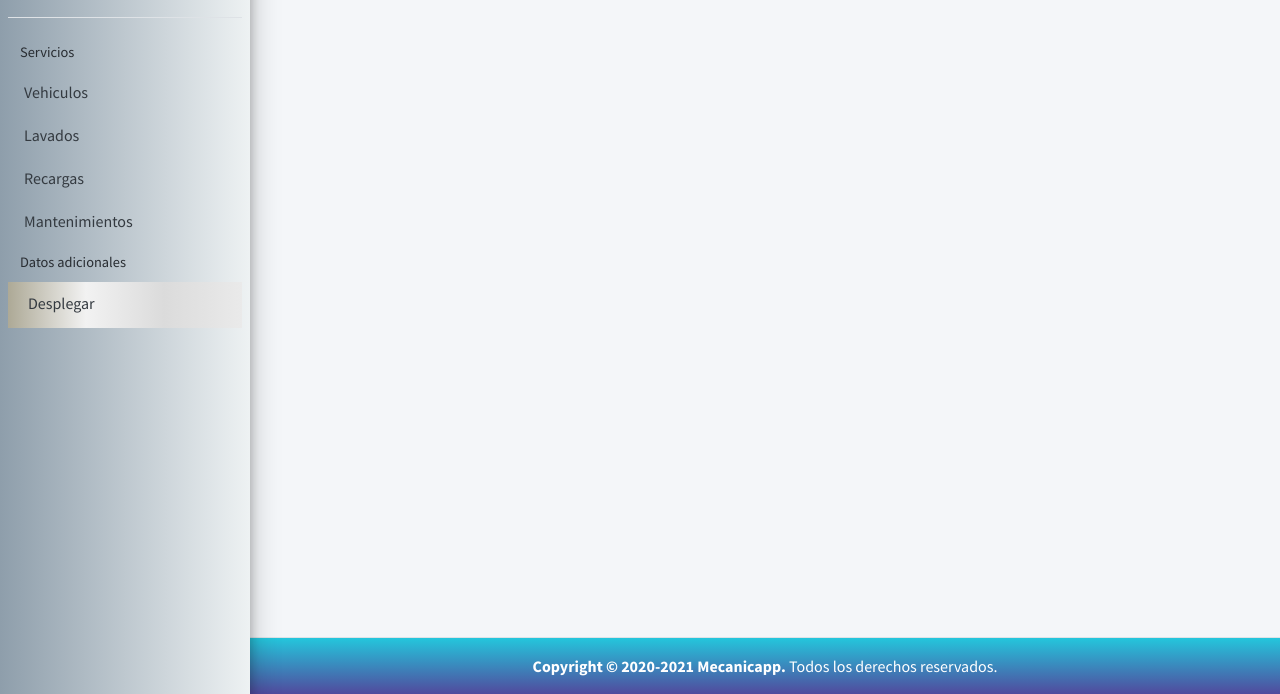
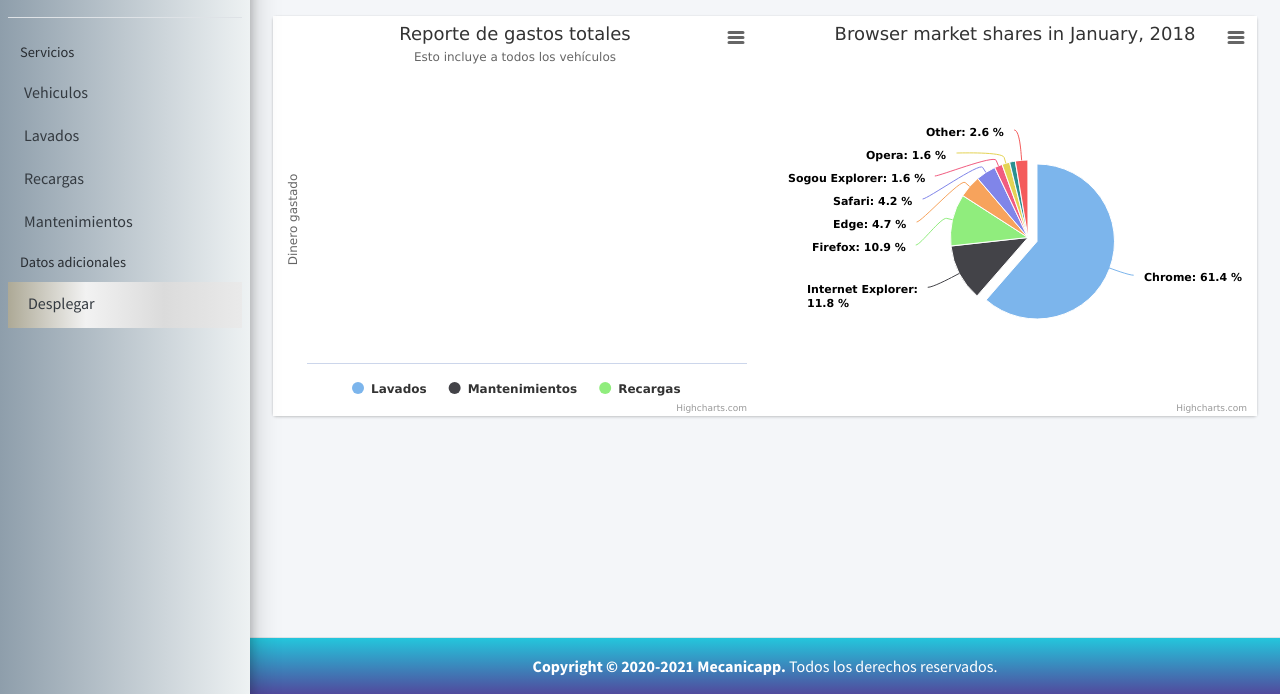
Before and after one commit to dsamador/Proyecto1.3, a Django app: template mecanicapp/templates/dashboard.html in a window 1280 px wide. Shown: the part 106-800 px from the top of the page. Run offline with Django 3.2, Linux system fonts and the light colour scheme; the template is opened without the code that fills it: most values are stand-ins (such as "Sample title", 1, 10 or a date in 2020); some libraries are stand-ins or nearby versions.

Commit message:
Se crea un reporte general

```diff
--- a/mecanicapp/aplicaciones/gestion/models.py
+++ b/mecanicapp/aplicaciones/gestion/models.py
@@ -176,7 +176,7 @@ class Odometro(models.Model):
 
 
 class Servicio(models.Model):
-    fecha = models.DateTimeField('Fecha de lavado',auto_now_add=True)
+    fecha = models.DateTimeField('Fecha de servicio',auto_now_add=True)
     valor = models.DecimalField('Valor', max_digits=11, decimal_places=2, blank=False, null=False)
     vehiculo = models.ForeignKey(Vehiculo, on_delete=models.CASCADE)
     local = models.ForeignKey(Local, on_delete=models.CASCADE, blank=False, null=False)
@@ -248,7 +248,7 @@ class RecargaCombustible(models.Model):
     fecha = models.DateTimeField(auto_now_add=True)
     cantidad = models.IntegerField('Cantidad', blank=False, null=False)
     precio_galon = models.DecimalField('Precio del galón', max_digits=11, decimal_places=2)
-    costo_total = models.DecimalField('Costo del servicio', max_digits=11, decimal_places=3)
+    costo_total = models.DecimalField('Costo del servicio', max_digits=11, decimal_places=2)
     comprobante = models.ImageField(upload_to="recibos_recargas/%Y/%m/%d", null=True, blank=True)
     vehiculo = models.ForeignKey(Vehiculo, on_delete=models.CASCADE)
     tipo_combustible = models.ForeignKey(TipoCombustible, on_delete=models.CASCADE)
--- a/mecanicapp/templates/dashboard.html
+++ b/mecanicapp/templates/dashboard.html
@@ -1,7 +1,164 @@
 {% extends 'layout.html' %}
+{% load static %}
+
+{% block head %}
+<script src="https://code.highcharts.com/highcharts.js"></script>
+<script src="https://code.highcharts.com/modules/exporting.js"></script>
+<script src="https://code.highcharts.com/modules/export-data.js"></script>
+<script src="https://code.highcharts.com/modules/accessibility.js"></script>
+{% endblock head %}
+
 
 {% block content %}
 
+<div class="container-fluid">
+    <div class="card">
+        <div class="row">
+            <div class="col-lg-6">
+                <div id="container">
+                </div>
+            </div>
+            <div class="col-lg-6">
+                <div id="container-pie">
 
+                </div>
+            </div>
+        </div>
+    </div>
+</div>
+
+<script type="application/javascript">
+    Highcharts.chart('container', {
+        chart: {
+            type: 'column'
+        },
+        title: {
+            text: 'Reporte de gastos totales'
+        },
+        subtitle: {
+            text: 'Esto incluye a todos los vehículos'
+        },
+        xAxis: {
+            categories: [
+                'En',
+                'Feb',
+                'Mar',
+                'Abr',
+                'May',
+                'Jun',
+                'Jul',
+                'Ago',
+                'Sep',
+                'Oct',
+                'Nov',
+                'Dic'
+            ],
+            crosshair: true
+        },
+        yAxis: {
+            min: 0,
+            title: {
+                text: 'Dinero gastado'
+            }
+        },
+        tooltip: {
+            headerFormat: '<span style="font-size:10px">{point.key}</span><table>',
+            pointFormat: '<tr><td style="color:{series.color};padding:0">{series.name}: </td>' +
+                '<td style="padding:0"><b>{point.y:.1f} $</b></td></tr>',
+            footerFormat: '</table>',
+            shared: true,
+            useHTML: true
+        },
+        plotOptions: {
+            column: {
+                pointPadding: 0.2,
+                borderWidth: 0
+            }
+        },
+        series: [{
+            name: 'Lavados',
+            showInLegend:true,
+            colorByPoint:false,
+            data: {{reporte_lavados|safe}}/*Esto es una variable que viene desde el backend*/
+        },
+        {
+            name: 'Mantenimientos',
+            showInLegend:true,
+            colorByPoint:false,
+            data: {{reporte_mantenimientos|safe}}
+        },
+        {
+            name: 'Recargas',
+            showInLegend:true,
+            colorByPoint:false,
+            data: {{reporte_recargas|safe}}
+        }]
+    });
+
+    Highcharts.chart('container-pie', {
+        chart: {
+            plotBackgroundColor: null,
+            plotBorderWidth: null,
+            plotShadow: false,
+            type: 'pie'
+        },
+        title: {
+            text: 'Browser market shares in January, 2018'
+        },
+        tooltip: {
+            pointFormat: '{series.name}: <b>{point.percentage:.1f}%</b>'
+        },
+        accessibility: {
+            point: {
+                valueSuffix: '%'
+            }
+        },
+        plotOptions: {
+            pie: {
+                allowPointSelect: true,
+                cursor: 'pointer',
+                dataLabels: {
+                    enabled: true,
+                    format: '<b>{point.name}</b>: {point.percentage:.1f} %'
+                }
+            }
+        },
+        series: [{
+            name: 'Brands',
+            colorByPoint: true,
+            data: [{
+                name: 'Chrome',
+                y: 61.41,
+                sliced: true,
+                selected: true
+            }, {
+                name: 'Internet Explorer',
+                y: 11.84
+            }, {
+                name: 'Firefox',
+                y: 10.85
+            }, {
+                name: 'Edge',
+                y: 4.67
+            }, {
+                name: 'Safari',
+                y: 4.18
+            }, {
+                name: 'Sogou Explorer',
+                y: 1.64
+            }, {
+                name: 'Opera',
+                y: 1.6
+            }, {
+                name: 'QQ',
+                y: 1.2
+            }, {
+                name: 'Other',
+                y: 2.61
+            }]
+        }]
+    });
+
+</script>
 
 {% endblock content %}
--- a/mecanicapp/templates/vtc/body.html
+++ b/mecanicapp/templates/vtc/body.html
@@ -12,11 +12,11 @@
                 <div class="container-fluid">
                     <div class="row">
                         <div class="col-sm-6">
-                            <h1 class="m-0 text-dark"> Bienvenido <small>{{ request.user.get_full_name }}</small></h1>
+                            <h1 class="m-0 text-dark"> Bienvenido {{ request.user.username }} </h1>
                         </div>
                         <div class="col-sm-6">
                             <ol class="breadcrumb float-sm-right">
-                                <li class="breadcrumb-item"><a href="#">Home</a></li>
+                                <li class="breadcrumb-item"><a href="{% url 'gestion:dashboard' %}">Home</a></li>
                                 <li class="breadcrumb-item"><a href="{{ list_url }}">{{ entity }}</a></li>
                             </ol>
                         </div>
--- a/mecanicapp/templates/vtc/header.html
+++ b/mecanicapp/templates/vtc/header.html
@@ -5,7 +5,7 @@ style="background: linear-gradient(to bottom, #1488cc, #2b32b2);">
             <a class="nav-link" data-widget="pushmenu" href="#" role="button"><i class="fas fa-bars"></i></a>
         </li>
         <li class="nav-item d-none d-sm-inline-block">
-            <a href="#" class="nav-link">Home</a>
+            <a href="{% url 'gestion:dashboard' %}" class="nav-link">Home</a>
         </li>
     </ul>
     <ul class="navbar-nav ml-auto">
--- a/mecanicapp/templates/vtc/sidebar.html
+++ b/mecanicapp/templates/vtc/sidebar.html
@@ -3,7 +3,7 @@
 style="background: linear-gradient(to right, #8e9eab, #eef2f3);">
 <!-- background: linear-gradient(to right, #e0eafc, #cfdef3); Colors of sky-->
 <!--teal, maroon, pink, olive, lime, navy, indigo, orange, purple, fuchsia-->
-    <a href="#" class="brand-link">
+    <a href="{% url 'gestion:dashboard' %}" class="brand-link">
         <img src="{% static 'img/mecanicapp.ico' %}"
             alt="AdminLTE Logo"
             class="brand-image img-circle elevation-3"
```
Also changed, not shown: mecanicapp/aplicaciones/gestion/templates/dashboard/welcome.html (deleted, +0 -11 lines), mecanicapp/aplicaciones/gestion/views.py (+49 -0 lines).
